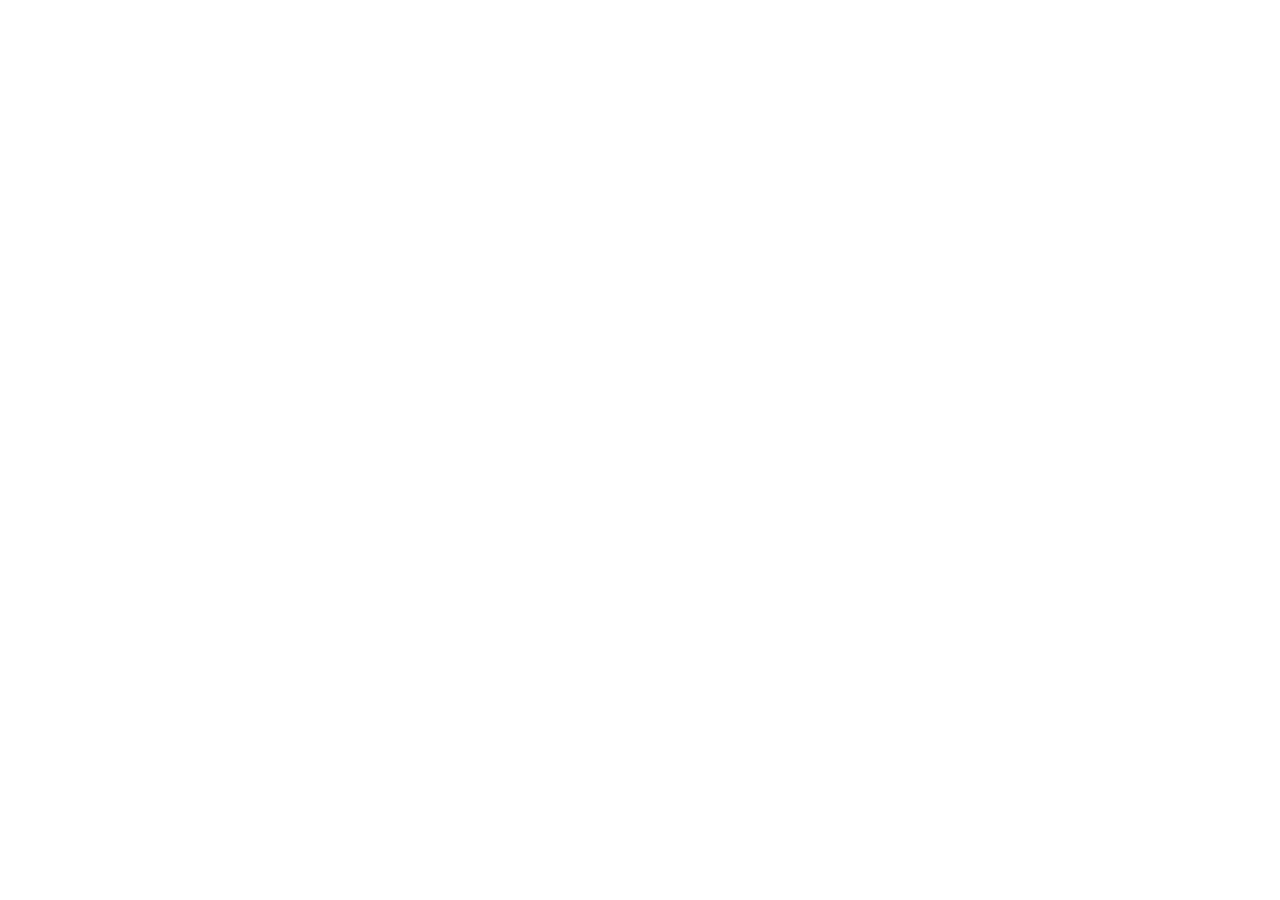
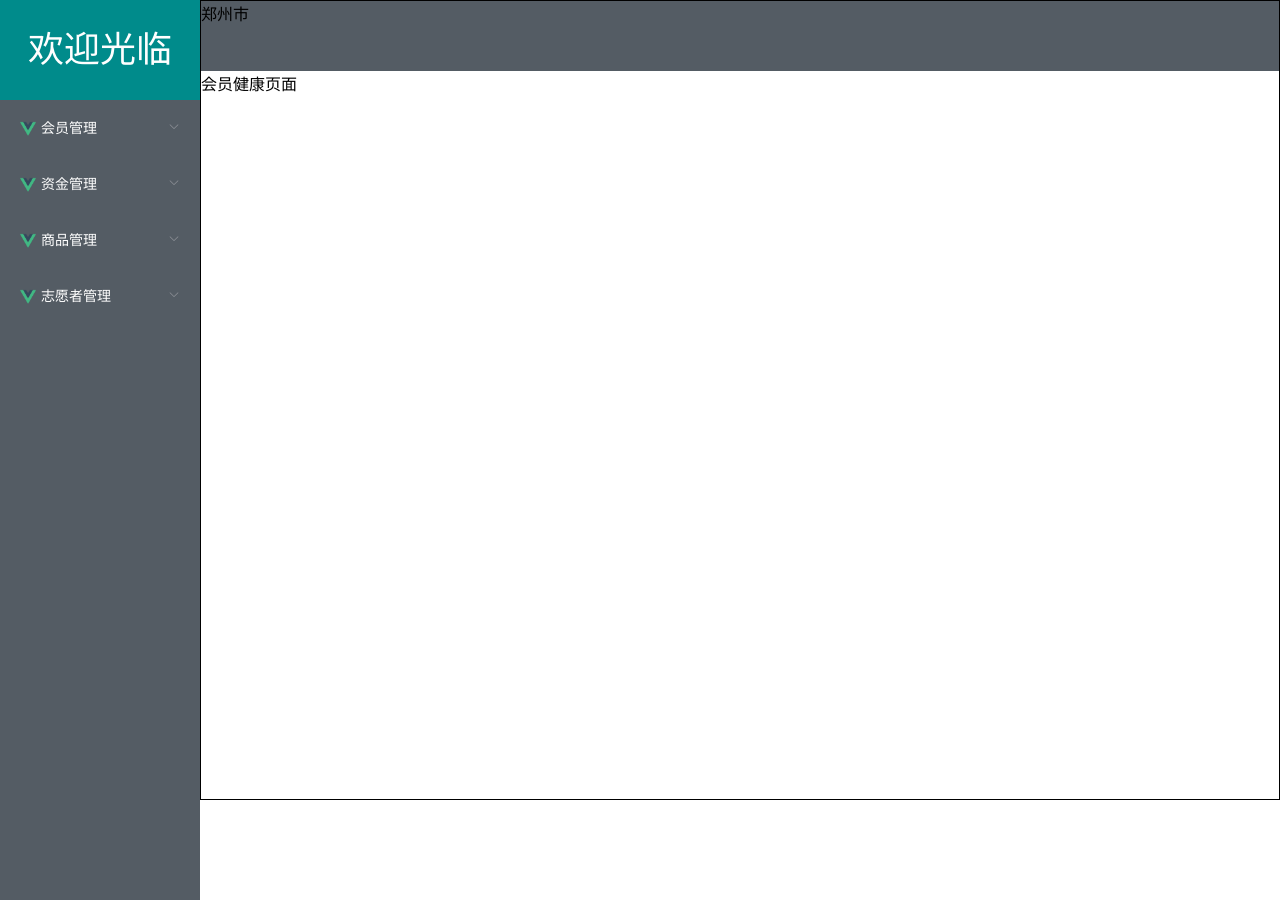
Before and after one commit to XiFanYin/webtest, a Vue app: page /menberhealth in a window 1280 px wide. Before the commit the page ends 800 px from the top, so only its background shows below. Built offline with nearby package versions, Linux system fonts and the light colour scheme; sample sign-in values are in the browser's storage.

Commit message:
学习vuex

```diff
--- a/src/router/index.js
+++ b/src/router/index.js
@@ -38,6 +38,14 @@
         component: () => import('../views/menbermessage.vue'),
         meta: {
           title: "会员信息"
+        }
+      },
+      {
+        name: "menberhealth",
+        path: "/menberhealth",
+        component: () => import('../views/menberhealth.vue'),
+        meta: {
+          title: "会员健康"
         }
       }
     ]
--- a/src/store/index.js
+++ b/src/store/index.js
@@ -2,14 +2,12 @@
 import Vuex from 'vuex'
 
 Vue.use(Vuex)
-
+/* state就是数据 */
 export default new Vuex.Store({
   state: {
+    address: "郑州市"
   },
-  mutations: {
-  },
-  actions: {
-  },
-  modules: {
-  }
+  mutations: {},
+  actions: {},
+  modules: {}
 })
--- a/src/views/home.vue
+++ b/src/views/home.vue
@@ -19,7 +19,7 @@
         >
           <!-- 插槽标题title -->
           <template slot="title">
-            <i class="el-icon-location"></i>
+            <img src="../assets/logo.png"  class="icon">
             <span>{{ item.menu }}</span>
           </template>
           <!-- 循环遍历子标题 -->
@@ -34,7 +34,7 @@
     </div>
 
     <div class="right">
-       <div class="nav_bar"></div>
+       <div class="nav_bar">{{$store.state.address}}</div>
        <router-view/>
     </div>
   </div>
@@ -66,6 +66,7 @@
 <style lang="scss" scoped>
 
 
+
 .home {
   width: 100%;
   height: 100vh;
@@ -85,6 +86,12 @@
     .mymenu {
       height: 100%;
       border: none; /* element有这个属性，给他干掉 */
+     .icon{
+       width: 16px;
+       height: 16px;
+       padding-right: 5px;
+     }
+
     }
   }
   .right {
@@ -99,10 +106,12 @@
   }
 
   /* 修改ui库样式 */
- /*  ::v-deep .el-icon-arrow-down:before {
+/*   ::v-deep .el-icon-arrow-down:before {
     content: "";
   } */
 
 
+
+
 }
 </style>
--- /dev/null
+++ b/src/views/menberhealth.vue
@@ -0,0 +1,12 @@
+<template>
+  <div>
+      会员健康页面
+  </div>
+</template>
+<script>
+export default {
+}
+</script>
+
+<style lang="scss" scoped>
+</style>
```
